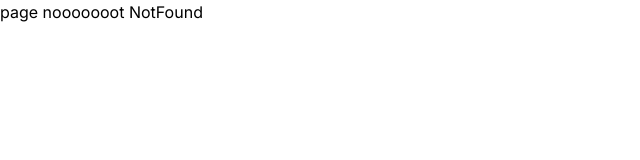
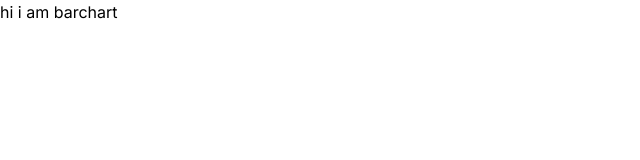
Before and after one commit to Sc-79/Next.js-Tutorials, a Next.js app: page /dashboard in a window 1280 px wide. Before the commit this address had no page. Shown: the top 160 px of the page, without its empty margins (0-640 px from the left). Built offline with nearby package versions, Linux system fonts and the light colour scheme.

Commit message:
file colocation

```diff
--- /dev/null
+++ b/app/dashboard/page.js
@@ -0,0 +1,12 @@
+
+
+function Barchart(){
+    return(
+        <div>hi i am barchart</div>
+    )
+}
+export default function DashBoard(){
+    return(
+        <div>hi i am barchart</div>
+    )
+}
```
